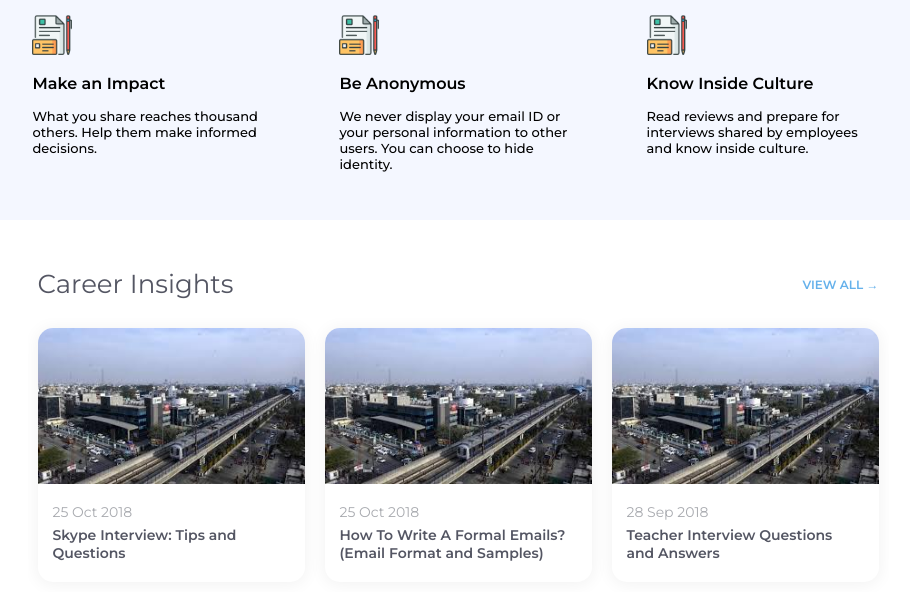
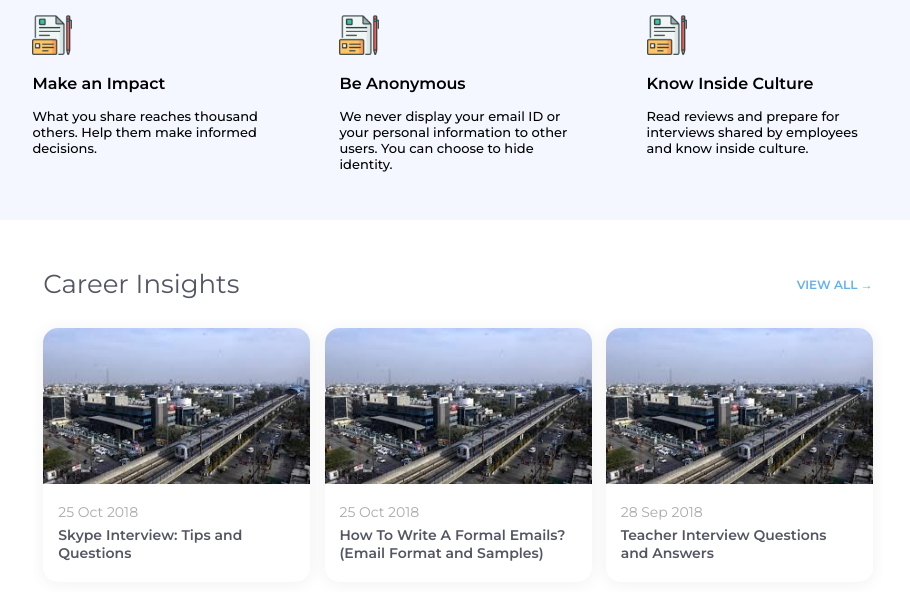
Before and after one commit to aayushgoyal/infoedge-2, a plain HTML site: page assignment-3/index.html in a window 1280 px wide. Shown: the part 695-1295 px from the top of the page, without its empty margins (182-1092 px from the left). Drawn offline with Linux system fonts and the light colour scheme.

Commit message:
css changes

```diff
--- a/assignment-3/style/card.css
+++ b/assignment-3/style/card.css
@@ -1,12 +1,10 @@
 .card {
-    display: flex;
-    flex-direction: column;
     border-radius: 15px;
     box-shadow: 0 0.1rem 1rem 0.1rem rgba(0,0,0,.05);
     max-width: 267px;
     width: 100%;
-    margin: 0 10px;
-    flex: 0 0 auto;
+    margin: 0 5px;
+    display: inline-block;
     cursor: pointer;
 }
 
@@ -25,6 +23,7 @@
 .card .card-content .card-heading p{
     color: #a8aaaf;
     font-size: 14px;
+    white-space: initial;
     font-weight: 400;
 }
 
@@ -33,4 +32,5 @@
     font-weight: 600;
     font-size: 14px;
     margin: 5px 0px;
+    white-space: initial;
 }
--- a/assignment-3/style/landing.css
+++ b/assignment-3/style/landing.css
@@ -240,11 +240,18 @@
 }
 
 .wrapper .carrer-insight-wrapper .carrer-insight .cards {
-    display: flex;
-    flex-wrap: nowrap;
-    overflow-x: auto;
+    overflow-x: scroll;
+    overflow-y: hidden;
+    white-space: nowrap;
     padding: 10px 0px;
-    -webkit-overflow-scrolling: touch;
+}
+
+.wrapper .carrer-insight-wrapper .carrer-insight .card:nth-child(1) {
+    margin-left: 10px;
+}
+
+.wrapper .carrer-insight-wrapper .carrer-insight .card:last-child {
+    margin-right: 10px;
 }
 
 .wrapper .carrer-insight-wrapper .carrer-insight .cards::-webkit-scrollbar {
```
